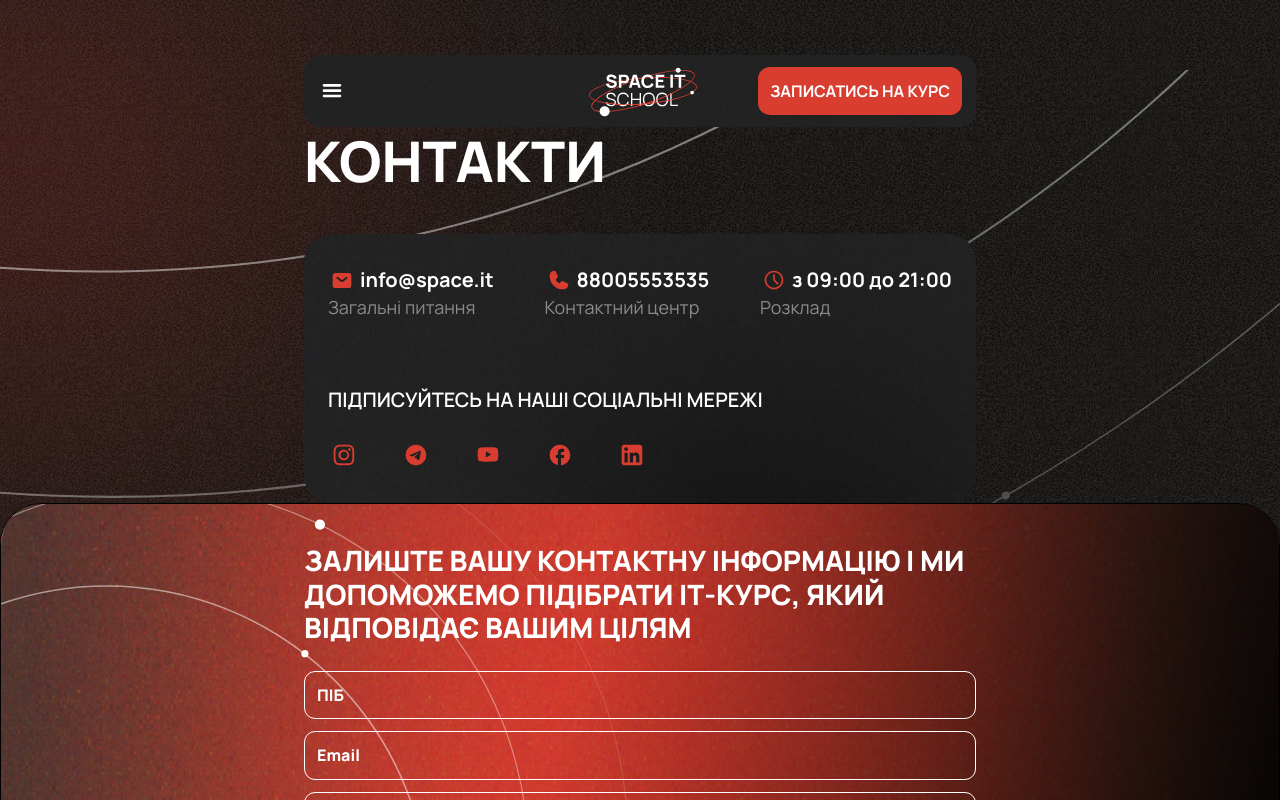
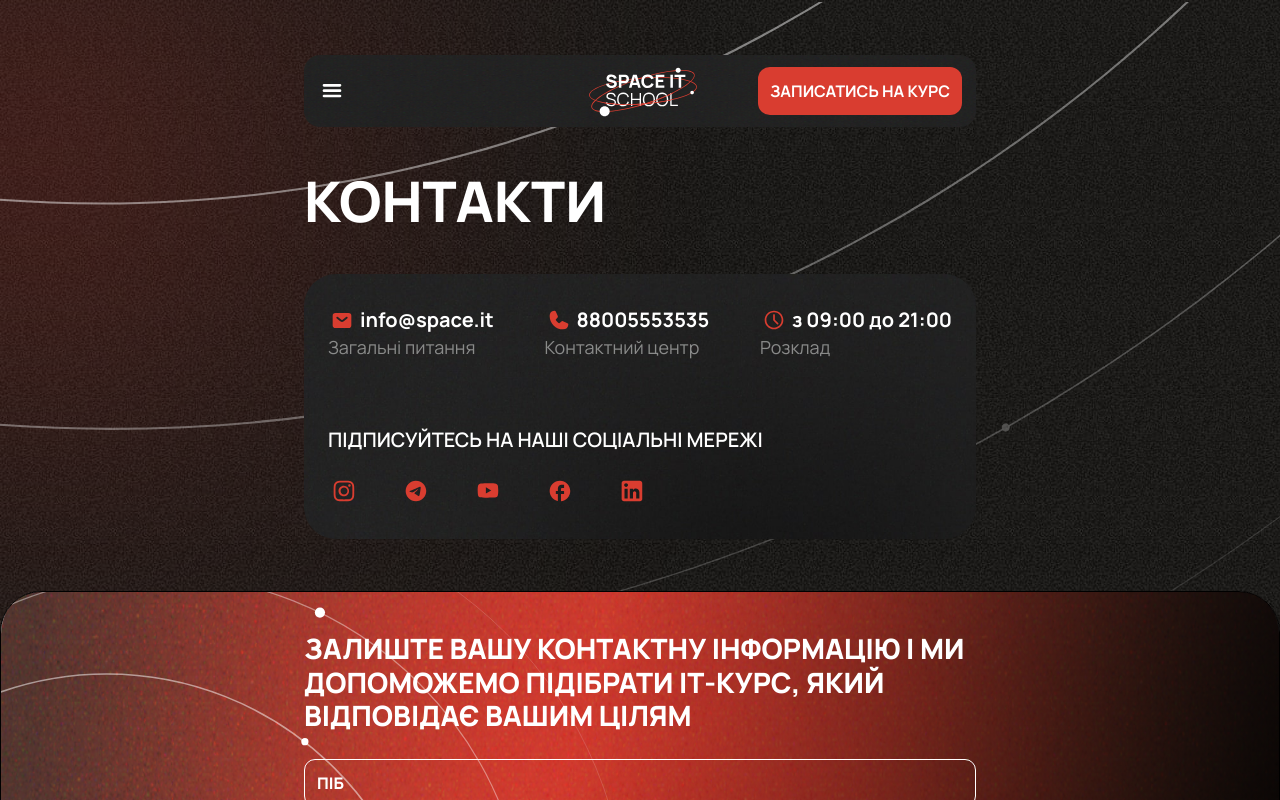
Before and after one commit to VladislavApelhants/spaceIT, a Next.js app in the folder front/: page /contact in a window 1280 px wide. Shown: the top 800 px of the page. Built offline with nearby package versions, Linux system fonts and the light colour scheme.

Commit message:
fatality

```diff
--- a/front/src/app/about/page.js
+++ b/front/src/app/about/page.js
@@ -10,7 +10,7 @@ import Roadmap from "@/components/pages/about/Roadmap/Roadmap";
 export default function About() {
   return (
     <>
-      <TopDecor />
+      <TopDecor ellipseClass="about_hero" bgClass="hero_union" />
       <HiddenWrapper>
         <Hero />
         <LectureHall />
--- a/front/src/app/contact/page.js
+++ b/front/src/app/contact/page.js
@@ -5,7 +5,7 @@ import Contacts from "@/components/pages/contact/Contacts/Contacts";
 export default function ContactUs() {
   return (
     <>
-      <TopDecor />
+      <TopDecor ellipseClass="contacts_page" bgClass="contacts_page_bg" />
       <HiddenWrapper>
         <Contacts />
         <Contact />
--- a/front/src/components/common/Ellipse/ellipse.module.scss
+++ b/front/src/components/common/Ellipse/ellipse.module.scss
@@ -126,7 +126,8 @@
   }
 }
 
-.about_hero {
+.about_hero,
+.contacts_page {
   position: absolute;
   z-index: -2;
   top: -2%;
--- a/front/src/components/common/SocialList/styles.module.scss
+++ b/front/src/components/common/SocialList/styles.module.scss
@@ -125,14 +125,23 @@
   display: block;
   width: 32px;
   height: 32px;
+  @media screen and (min-width: 1368px) {
+    width: 24px;
+    height: 24px;
+  }
+  @media screen and (min-width: 1920px) {
+    width: 40px;
+    height: 40px;
+  }
+
   &:hover .contacts_pg_icon,
   &:focus .contacts_pg_icon {
     fill: #fff;
   }
 }
 .contacts_pg_icon {
-  width: 32px;
-  height: 32px;
+  width: 100%;
+  height: 100%;
   fill: #d93d30;
   transition: fill linear 250ms;
 }
--- a/front/src/components/common/TopDecor/TopDecor.jsx
+++ b/front/src/components/common/TopDecor/TopDecor.jsx
@@ -2,7 +2,7 @@ import s from "./topDecor.module.scss";
 import Image from "next/image";
 import Ellipse from "@/components/common/Ellipse/Ellipse";
 
-export default function TopDecor() {
+export default function TopDecor({ ellipseClass, bgClass }) {
   return (
     <>
       <Image
@@ -10,9 +10,9 @@ export default function TopDecor() {
         width={1970}
         height={1052}
         alt="декоративне зображення коло"
-        className={s.hero_union}
+        className={s[bgClass]}
       />
-      <Ellipse className="about_hero" />
+      <Ellipse className={ellipseClass} />
     </>
   );
 }
--- a/front/src/components/common/TopDecor/topDecor.module.scss
+++ b/front/src/components/common/TopDecor/topDecor.module.scss
@@ -1,4 +1,5 @@
-.hero_union {
+.hero_union,
+.contacts_page_bg {
   position: absolute;
   top: -5.5%;
   left: 0;
@@ -16,10 +17,22 @@
   }
 
   @media screen and (min-width: 1920px) {
-    position: absolute;
     top: -3.5%;
-    left: 0;
-    z-index: -1;
     width: 100%;
   }
 }
+.contacts_page_bg {
+  top: -7.5%;
+
+  @media screen and (min-width: 768px) {
+    top: -13%;
+  }
+
+  @media screen and (min-width: 1368px) {
+    top: -11.5%;
+  }
+
+  @media screen and (min-width: 1920px) {
+    width: 100%;
+  }
+}
--- a/front/src/components/pages/contact/Contacts/Contacts.jsx
+++ b/front/src/components/pages/contact/Contacts/Contacts.jsx
@@ -7,7 +7,7 @@ import ContactsBox from "./ContactsBox/ContactsBox";
 
 export default function Contacts() {
   return (
-    <section>
+    <section className={s.contacts_section}>
       <Container>
         <Title tagName={"h1"} text="контакти" className="contacts_page_title" />
         <div className={s.contacts_wrapper}>
--- a/front/src/components/pages/contact/Contacts/ContactsBox/contactsBox.module.scss
+++ b/front/src/components/pages/contact/Contacts/ContactsBox/contactsBox.module.scss
@@ -5,7 +5,7 @@
   gap: 32px;
   background-image: url("/images/info.jpg");
   background-repeat: no-repeat;
-  border-radius: 28px;
+  border-radius: 32px;
   background-size: 100% 100%;
   padding: 32px 15px;
   flex-grow: 1;
@@ -96,17 +96,18 @@
   font-size: 18px;
   font-weight: 600;
   line-height: 1.5;
-  margin-bottom: 24px;
+  margin-bottom: 20px;
+  text-transform: uppercase;
 
   @media screen and (min-width: 768px) {
     font-size: 20px;
   }
   @media screen and (min-width: 1368px) {
     font-size: 16px;
-    margin-bottom: 16px;
+    margin-bottom: 12px;
   }
   @media screen and (min-width: 1920px) {
     font-size: 22px;
-    margin-bottom: 24px;
+    margin-bottom: 20px;
   }
 }
--- a/front/src/components/pages/contact/Contacts/contacts.module.scss
+++ b/front/src/components/pages/contact/Contacts/contacts.module.scss
@@ -1,3 +1,19 @@
+.contacts_section {
+  padding-top: 32px;
+  padding-bottom: 40px;
+
+  @media screen and (min-width: 768px) {
+    padding-top: 40px;
+    padding-bottom: 52px;
+  }
+  @media screen and (min-width: 1368px) {
+    padding-top: 72px;
+    padding-bottom: 78px;
+  }
+  @media screen and (min-width: 1920px) {
+    padding-bottom: 156px;
+  }
+}
 .contacts_wrapper {
   @media screen and (min-width: 1368px) {
     display: flex;
@@ -39,6 +55,7 @@
   font-weight: 600;
   line-height: normal;
   margin-bottom: 32px;
+  text-transform: uppercase;
   @media screen and (min-width: 1368px) {
     margin-bottom: 24px;
   }
```
